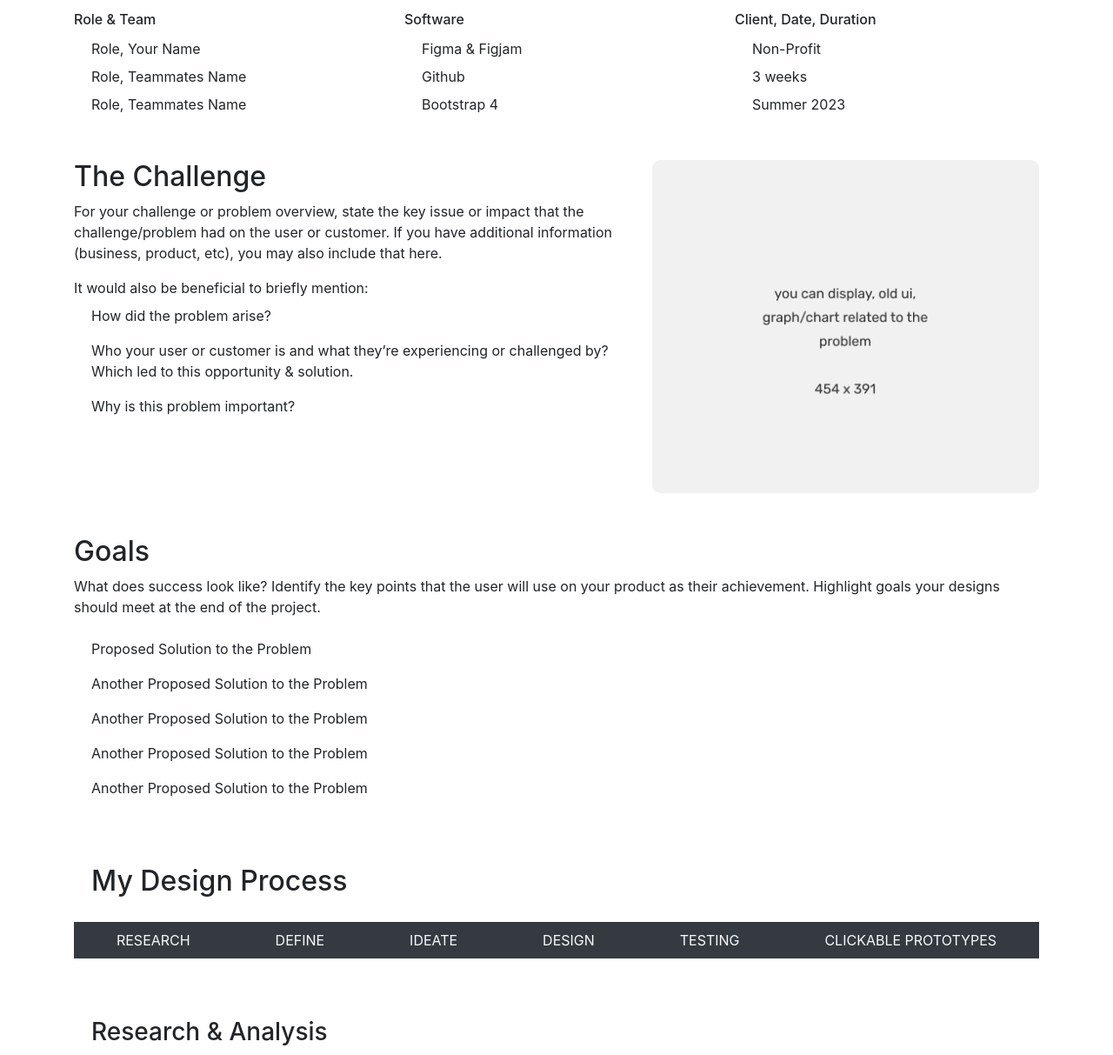
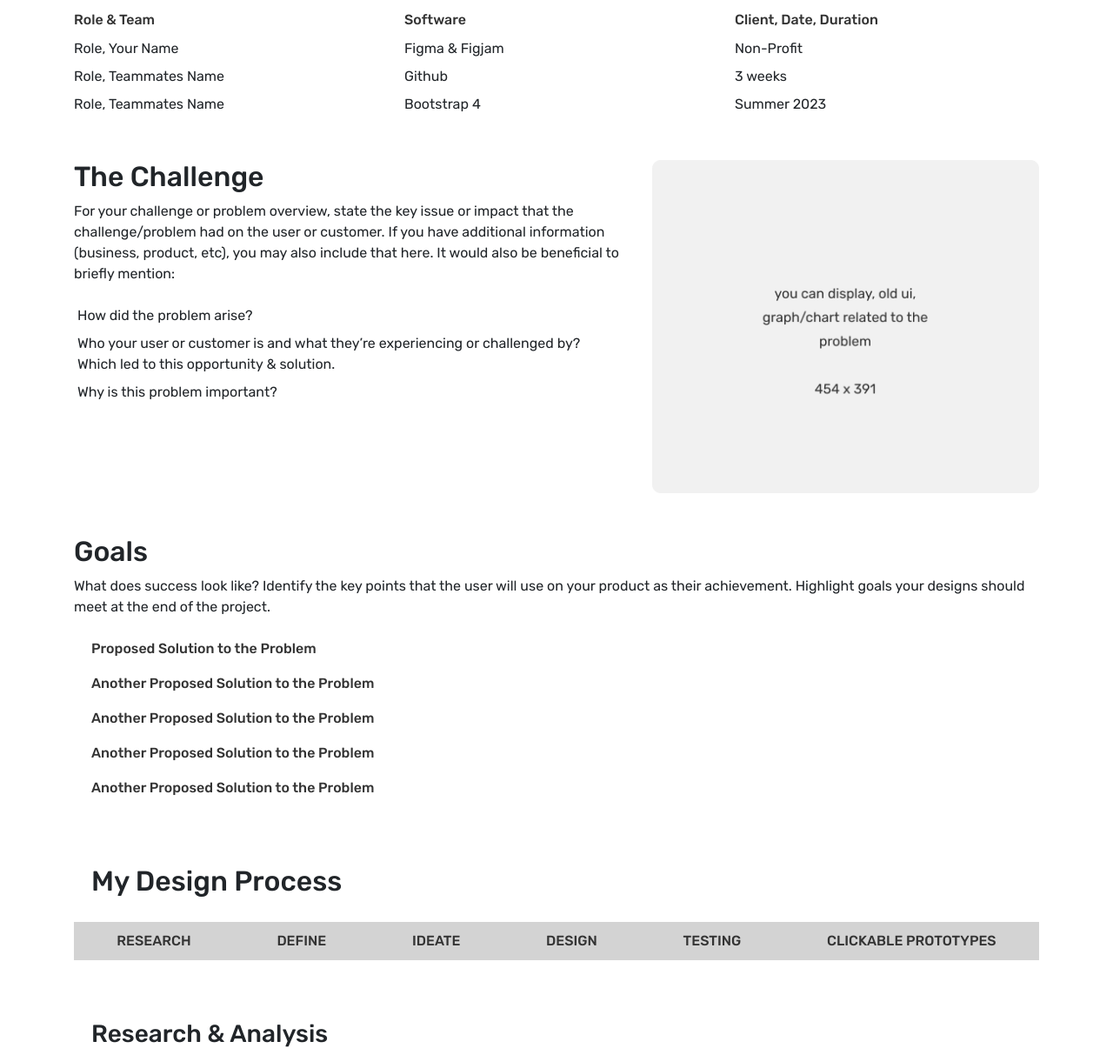
Before and after one commit to same-ux-bee/UX_UI_HW20, a plain HTML site: page index.html in a window 1280 px wide. Shown: the part 637-1850 px from the top of the page at 87% size. Drawn offline with nearby package versions, Linux system fonts and the light colour scheme.

Commit message:
Add Custom CSS

```diff
--- a/css/styles.css
+++ b/css/styles.css
@@ -1,3 +1,7 @@
+/* Rubik Font Family */
+body, h1, h2, h3, h4, h5, h6, p, a, button {
+  font-family: 'Rubik', sans-serif !important;
+}
 /* Original Header Style */
 html {
   scroll-behavior: smooth;
@@ -34,3 +38,33 @@ footer a {
   color: white;
   text-decoration: none;
 }
+
+/* Custom CSS */
+.brief_labels {
+  color: #333;
+}
+
+.goal {
+  font-weight: 500;
+  color: #333;
+}
+
+.quickLink {
+  background-color: lightgray !important;
+  border: 2px solid lightgray !important;
+  color: #333 !important;
+  font-weight: 500;
+
+}
+
+.quickLink:hover {
+  color: ghostwhite !important;
+  background-color: #333 !important;
+  border: 2px solid #333 !important;
+  font-weight: 500;
+}
+
+.statement {
+  border: 3px solid black !important;
+  border-radius: 4% !important;
+}
--- a/index.html
+++ b/index.html
@@ -6,6 +6,10 @@
     <meta name="viewport" content="width=device-width, initial-scale=1, shrink-to-fit=no">
     <!-- Bootstrap CSS -->
     <link rel="stylesheet" href="https://cdn.jsdelivr.net/npm/bootstrap@4.6.2/dist/css/bootstrap.min.css" integrity="sha384-xOolHFLEh07PJGoPkLv1IbcEPTNtaed2xpHsD9ESMhqIYd0nLMwNLD69Npy4HI+N" crossorigin="anonymous">
+    <!-- Rubik Font Family -->
+    <link rel="preconnect" href="https://fonts.googleapis.com">
+    <link rel="preconnect" href="https://fonts.gstatic.com" crossorigin>
+    <link href="https://fonts.googleapis.com/css2?family=Rubik:ital,wght@0,300;0,400;0,500;0,600;0,700;0,800;0,900;1,300;1,400;1,500;1,600;1,700;1,800;1,900&display=swap" rel="stylesheet">
     <!-- External CSS -->
     <link rel="stylesheet" href="/css/styles.css">
     <title>HW20 Challenge SamBee</title>
@@ -46,27 +50,27 @@
       </div>
       <div class="row">
         <div class="card col-4 border-0">
-          <h6>Role & Team</h6>
+          <h6 class="brief_labels">Role & Team</h6>
           <ul class="list-group">
-            <li class="list-group-item py-1 border-0">Role, Your Name</li>
-            <li class="list-group-item py-1 border-0">Role, Teammates Name</li>
-            <li class="list-group-item py-1 border-0">Role, Teammates Name</li>
+            <li class="list-group-item pr-1 pl-0 py-1 border-0">Role, Your Name</li>
+            <li class="list-group-item pr-1 pl-0 py-1 border-0">Role, Teammates Name</li>
+            <li class="list-group-item pr-1 pl-0 py-1 border-0">Role, Teammates Name</li>
           </ul>
         </div>
         <div class="card col-4 border-0">
-          <h6>Software</h6>
+          <h6 class="brief_labels">Software</h6>
           <ul class="list-group">
-            <li class="list-group-item py-1 border-0">Figma & Figjam</li>
-            <li class="list-group-item py-1 border-0">Github</li>
-            <li class="list-group-item py-1 border-0">Bootstrap 4</li>
+            <li class="list-group-item pr-1 pl-0 py-1 border-0">Figma & Figjam</li>
+            <li class="list-group-item pr-1 pl-0 py-1 border-0">Github</li>
+            <li class="list-group-item pr-1 pl-0 py-1 border-0">Bootstrap 4</li>
           </ul>
         </div>
         <div class="card col-4 border-0">
-          <h6>Client, Date, Duration</h6>
+          <h6 class="brief_labels">Client, Date, Duration</h6>
           <ul class="list-group">
-            <li class="list-group-item py-1 border-0">Non-Profit</li>
-            <li class="list-group-item py-1 border-0">3 weeks</li>
-            <li class="list-group-item py-1 border-0">Summer 2023</li>
+            <li class="list-group-item pr-1 pl-0 py-1 border-0">Non-Profit</li>
+            <li class="list-group-item pr-1 pl-0 py-1 border-0">3 weeks</li>
+            <li class="list-group-item pr-1 pl-0 py-1 border-0">Summer 2023</li>
           </ul>
         </div>
       </div>
@@ -77,11 +81,11 @@
       <div class="row">
         <div class="card col-7 border-0">
           <h2>The Challenge</h2>
-          <p>For your challenge or problem overview, state the key issue or impact that the challenge/problem had on the user or customer. If you have additional information (business, product, etc), you may also include that here.</p>
-          <ul class="list-group"> It would also be beneficial to briefly mention:
-            <li class="list-group-item py-2 border-0">How did the problem arise?</li>
-            <li class="list-group-item py-2 border-0">Who your user or customer is and what they’re experiencing or challenged by? Which led to this opportunity & solution.</li>
-            <li class="list-group-item py-2 border-0">Why is this problem important?</li>
+          <p>For your challenge or problem overview, state the key issue or impact that the challenge/problem had on the user or customer. If you have additional information (business, product, etc), you may also include that here. It would also be beneficial to briefly mention:</p>
+          <ul class="list-group">
+            <li class="list-group-item pl-1 pr-2 pb-1 pt-2 border-0">How did the problem arise?</li>
+            <li class="list-group-item pl-1 pr-2 py-1 border-0">Who your user or customer is and what they’re experiencing or challenged by? Which led to this opportunity & solution.</li>
+            <li class="list-group-item pl-1 pr-2 py-1 border-0">Why is this problem important?</li>
           </ul>
         </div>
         <div class="card col-5 border-0">
@@ -102,11 +106,11 @@
         <div class="col-7">
           <!-- List Group Basic START -->
           <ul class="list-group">
-            <li class="list-group-item py-2 border-0">Proposed Solution to the Problem</li>
-            <li class="list-group-item py-2 border-0">Another Proposed Solution to the Problem</li>
-            <li class="list-group-item py-2 border-0">Another Proposed Solution to the Problem</li>
-            <li class="list-group-item py-2 border-0">Another Proposed Solution to the Problem</li>
-            <li class="list-group-item py-2 border-0">Another Proposed Solution to the Problem</li>
+            <li class="goal list-group-item py-2 border-0">Proposed Solution to the Problem</li>
+            <li class="goal list-group-item py-2 border-0">Another Proposed Solution to the Problem</li>
+            <li class="goal list-group-item py-2 border-0">Another Proposed Solution to the Problem</li>
+            <li class="goal list-group-item py-2 border-0">Another Proposed Solution to the Problem</li>
+            <li class="goal list-group-item py-2 border-0">Another Proposed Solution to the Problem</li>
           </ul>
           <!-- List Group Basic END -->
         </div>
@@ -127,22 +131,22 @@
           <!-- Nav Pills Justified START -->
           <ul class="nav nav-pills nav-fill">
             <li class="nav-item">
-              <a class="nav-link bg-dark text-light border border-dark rounded-0" href="#researchPhase">RESEARCH</a>
+              <a class="quickLink nav-link rounded-0" href="#researchPhase">RESEARCH</a>
             </li>
             <li class="nav-item">
-              <a class="nav-link bg-dark text-light border border-dark rounded-0" href="#definePhase">DEFINE</a>
+              <a class="quickLink nav-link rounded-0" href="#definePhase">DEFINE</a>
             </li>
             <li class="nav-item">
-              <a class="nav-link bg-dark text-light border border-dark rounded-0" href="#ideatePhase">IDEATE</a>
+              <a class="quickLink nav-link rounded-0" href="#ideatePhase">IDEATE</a>
             </li>
             <li class="nav-item">
-              <a class="nav-link bg-dark text-light border border-dark rounded-0"  href="#designPhase">DESIGN</a>
+              <a class="quickLink nav-link rounded-0"  href="#designPhase">DESIGN</a>
             </li>
             <li class="nav-item">
-              <a class="nav-link bg-dark text-light border border-dark rounded-0"  href="#testPhase">TESTING</a>
+              <a class="quickLink nav-link rounded-0"  href="#testPhase">TESTING</a>
             </li>
             <li class="nav-item">
-              <a class="nav-link bg-dark text-light border border-dark rounded-0"  href="#finalPrototypes">CLICKABLE PROTOTYPES</a>
+              <a class="quickLink nav-link rounded-0"  href="#finalPrototypes">CLICKABLE PROTOTYPES</a>
             </li>
           </ul>
           <!-- Nav Pills Justified END -->
@@ -184,7 +188,7 @@
      <div class="container my-5">
       <div class="row justify-content-around">
         <!-- Card with Header START-->
-        <div class="card col-5">
+        <div class="card col-5 statement">
           <h3 class="card-header border-0 bg-white">Problem Statement</h3>
           <div class="card-body">
             <h5 class="card-title">Add your problem statement that you have defined after conducting research, analyzing the results, and ideating and prioritizing. Should align directly with your user persona, user flow, and design solution.</h5>
@@ -192,7 +196,7 @@
         </div>
         <!-- Card with Header START-->
         <!-- Card with Header START-->
-        <div class="card col-5">
+        <div class="card col-5 statement">
           <h3 class="card-header border-0 bg-white">Value Proposition</h3>
           <div class="card-body">
             <h5 class="card-title">Add your value proposition that you have defined after conducting research, analyzing the results, and ideating and prioritizing. Should align directly with your user persona, user flow, and design solution.</h5>
```
